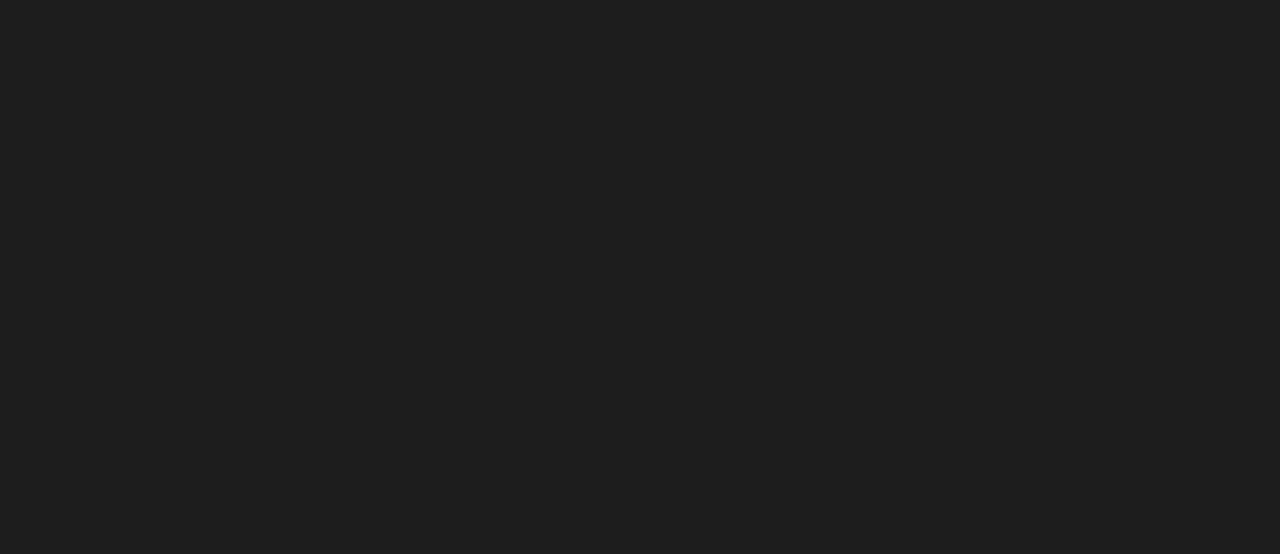
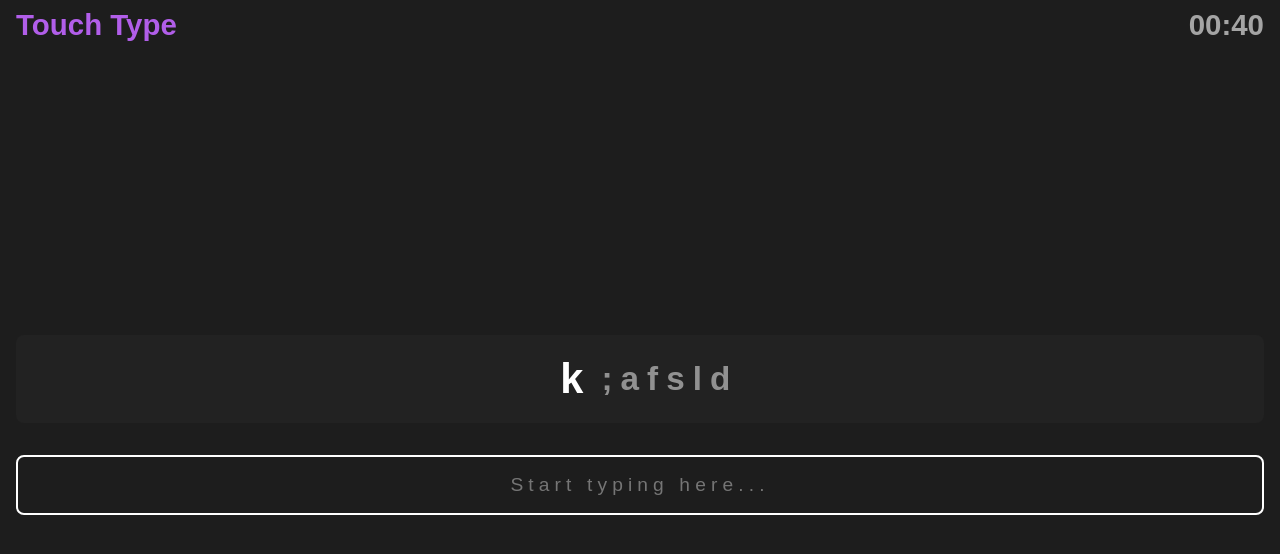
Before and after one commit to iHarryD/chaabi-assignment, a React (Create React App) app: page / in a window 1280 px wide. Shown: the top 554 px of the page. Built offline with nearby package versions, Linux system fonts and the light colour scheme.

Commit message:
feat: integrate logic and components on home

```diff
--- a/src/App.tsx
+++ b/src/App.tsx
@@ -1,5 +1,84 @@
+import { ChangeEvent, useEffect, useState } from "react";
+import { useDispatch, useSelector } from "react-redux";
+import { Header, KeysToPress, ResultModal, TypingBox } from "./components";
+import { generateKeys } from "./features/keySlice";
+import { hit, miss, updateAccuracy } from "./features/scoreSlice";
+import { RootState } from "./store";
+import styles from "./styles/app.module.css";
+
+const allowedKeys = ["a", "s", "d", "f", "j", "k", "l", ";"];
+
+enum GameStatus {
+  ENDED = "ended",
+  NOT_STARTED = "not_started",
+  STARTED = "started",
+}
+
 function App() {
-  return <div className="App"></div>;
+  const dispatch = useDispatch();
+  const { keySlice: keys, scoreSlice } = useSelector(
+    (state: RootState) => state
+  );
+  const [input, setInput] = useState<string>("");
+  const [freeze, setFreeze] = useState<boolean>(false);
+  const [gameStatus, setGameStatus] = useState<GameStatus>(
+    GameStatus.NOT_STARTED
+  );
+
+  function newRound() {
+    dispatch(generateKeys({ arr: allowedKeys, length: 8 }));
+    setInput("");
+  }
+
+  useEffect(() => {
+    newRound();
+  }, []);
+
+  useEffect(() => {
+    if (gameStatus === GameStatus.ENDED) {
+      dispatch(updateAccuracy());
+      console.log(scoreSlice);
+    }
+  }, [gameStatus]);
+
+  function handleInput(e: ChangeEvent<HTMLInputElement>) {
+    setGameStatus(GameStatus.STARTED);
+    const currentIndex = input.length;
+    const keyPressed = e.target.value[currentIndex];
+    if (keyPressed === keys[currentIndex]) {
+      setFreeze(false);
+      setInput(e.target.value);
+      dispatch(hit());
+      if (currentIndex === keys.length - 1) {
+        newRound();
+      }
+    } else {
+      dispatch(miss());
+      setFreeze(true);
+    }
+  }
+
+  return (
+    <>
+      {gameStatus === GameStatus.ENDED && (
+        <div className={styles["backdrop"]}>
+          <ResultModal />
+        </div>
+      )}
+      <Header
+        started={gameStatus === GameStatus.STARTED}
+        endGame={() => setGameStatus(GameStatus.ENDED)}
+      />
+      <main className={styles["main"]}>
+        <KeysToPress at={input.length} keys={keys} isFrozen={freeze} />
+        <TypingBox
+          inputValue={input}
+          onChangeHandler={handleInput}
+          isFrozen={freeze}
+        />
+      </main>
+    </>
+  );
 }
 
 export default App;
--- /dev/null
+++ b/src/components/index.ts
@@ -0,0 +1,5 @@
+export * from "./header/Header";
+export * from "./header/Header";
+export * from "./keysToPress/KeysToPress";
+export * from "./resultModal/ResultModal";
+export * from "./typingBox/TypingBox";
--- /dev/null
+++ b/src/styles/app.module.css
@@ -0,0 +1,15 @@
+.main {
+  display: flex;
+  flex-direction: column;
+  gap: 2rem;
+  justify-content: center;
+  min-height: calc(100vh - var(--header-height));
+  padding: 2rem 1rem;
+}
+
+.backdrop {
+  background: #0003;
+  inset: 0;
+  position: fixed;
+  z-index: 1;
+}
```
